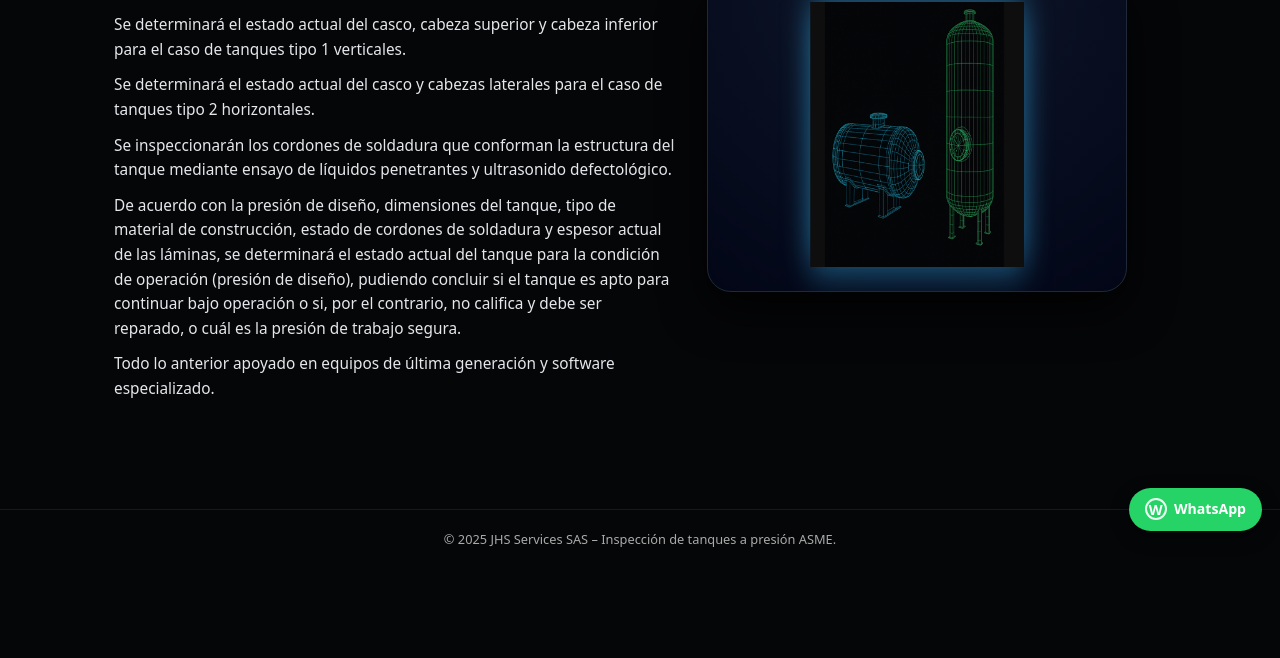
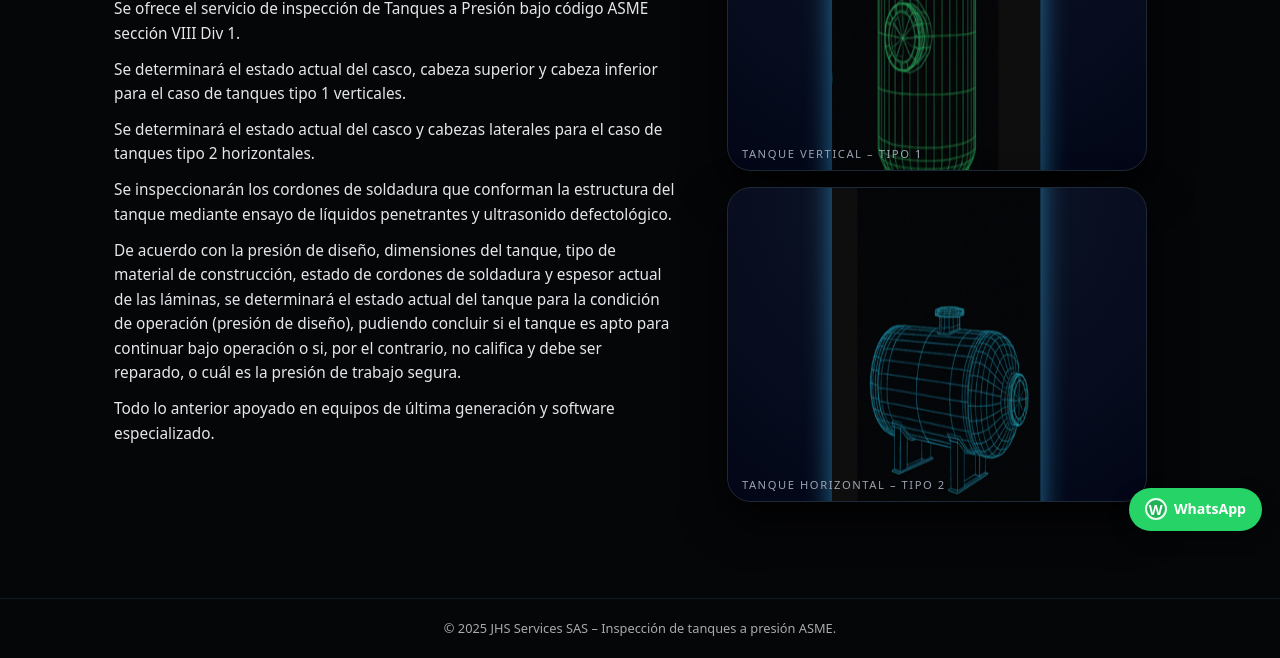
Before and after one commit to Jhs68344/inspeccion-tanques-presion-asme, a plain HTML site: page index.html in a window 1280 px wide. Shown: the part 251-909 px from the top of the page. Before the commit the page ends 820 px from the top, so only its background shows below. Drawn offline with Linux system fonts and the light colour scheme.

Commit message:
Update index.html

```diff
--- a/index.html
+++ b/index.html
@@ -11,12 +11,10 @@
   <meta name="keywords" content="inspección tanques a presión, ASME Sección VIII, ensayos no destructivos, líquidos penetrantes, ultrasonido, JHS Services SAS, Colombia">
   <meta name="author" content="JHS Services SAS">
 
-  <!-- Open Graph para compartir en redes -->
+  <!-- Open Graph para redes -->
   <meta property="og:title" content="Inspección de Tanques a Presión ASME – JHS Services SAS">
   <meta property="og:description" content="Servicio especializado de inspección de tanques a presión bajo código ASME Sección VIII Div. 1 con ensayos no destructivos.">
   <meta property="og:type" content="website">
-  <!-- Si luego subes una imagen específica para compartir, cámbiala aquí -->
-  <!-- <meta property="og:image" content="https://TU-USUARIO.github.io/TU-REPO/imagen-og.png"> -->
 
   <style>
     * {
@@ -106,10 +104,17 @@
       margin-bottom: 0.7rem;
     }
 
-    /* Marco de los tanques */
+    /* Contenedor general de tanques */
+    .tanks-wrapper {
+      display: flex;
+      flex-direction: column;
+      gap: 1rem;
+      align-items: center;
+    }
+
     .tank-frame {
+      width: 100%;
       max-width: 420px;
-      width: 100%;
       aspect-ratio: 4/3;
       border-radius: 1.5rem;
       background: radial-gradient(circle at top, #0f172a, #020617);
@@ -122,8 +127,18 @@
       box-shadow: 0 18px 45px rgba(0, 0, 0, 0.8);
     }
 
+    .tank-label {
+      position: absolute;
+      bottom: 0.45rem;
+      left: 0.9rem;
+      font-size: 0.7rem;
+      text-transform: uppercase;
+      letter-spacing: 0.14em;
+      color: #9ca3af;
+    }
+
     .tank-image {
-      width: 82%;
+      width: 80%;
       height: auto;
       animation: girar 14s linear infinite;
       transform-origin: center center;
@@ -131,6 +146,7 @@
       transition: filter 0.3s ease;
     }
 
+    /* Cada tanque rota de manera independiente y se pausa con su propio hover */
     .tank-image:hover {
       animation-play-state: paused;
       filter: drop-shadow(0 0 26px rgba(56, 189, 248, 0.9));
@@ -140,26 +156,6 @@
       0%   { transform: rotateY(0deg); }
       50%  { transform: rotateY(180deg); }
       100% { transform: rotateY(360deg); }
-    }
-
-    section {
-      max-width: 1100px;
-      margin: 2rem auto;
-      padding: 0 1.5rem;
-    }
-
-    h2 {
-      font-size: 1.4rem;
-      margin-bottom: 0.5rem;
-      color: #ffffff;
-    }
-
-    .card {
-      background: rgba(15, 23, 42, 0.7);
-      border: 1px solid #111827;
-      padding: 1rem;
-      border-radius: 1rem;
-      margin-bottom: 1rem;
     }
 
     footer {
@@ -204,6 +200,7 @@
       justify-content: center;
       font-size: 0.9rem;
       font-weight: 700;
+      background: rgba(0, 0, 0, 0.15);
     }
 
     /* Responsive */
@@ -266,11 +263,26 @@
     </p>
   </div>
 
-  <div class="tank-frame">
-    <!-- Asegúrate de que este archivo exista en el repositorio -->
-    <img src="tanques-presion-asme-3d.png"
-         class="tank-image"
-         alt="Modelos 3D de tanques a presión vertical y horizontal bajo código ASME">
+  <div class="tanks-wrapper">
+    <!-- Tanque vertical -->
+    <div class="tank-frame">
+      <img
+        src="tanque-vertical-asme.png"
+        class="tank-image"
+        alt="Tanque a presión vertical tipo 1 bajo código ASME"
+      >
+      <div class="tank-label">Tanque vertical – Tipo 1</div>
+    </div>
+
+    <!-- Tanque horizontal -->
+    <div class="tank-frame">
+      <img
+        src="tanque-horizontal-asme.png"
+        class="tank-image"
+        alt="Tanque a presión horizontal tipo 2 bajo código ASME"
+      >
+      <div class="tank-label">Tanque horizontal – Tipo 2</div>
+    </div>
   </div>
 </section>
 
@@ -280,7 +292,7 @@
 
 <!-- Botón flotante de WhatsApp -->
 <a
-  href="https://wa.me/3168726521?text=Hola%20JHS%20Services%2C%20deseo%20informaci%C3%B3n%20sobre%20la%20inspecci%C3%B3n%20de%20tanques%20a%20presi%C3%B3n%20ASME."
+  href="https://wa.me/573001112233?text=Hola%20JHS%20Services%2C%20deseo%20informaci%C3%B3n%20sobre%20la%20inspecci%C3%B3n%20de%20tanques%20a%20presi%C3%B3n%20ASME."
   class="whatsapp-float"
   target="_blank"
   rel="noopener"
```
